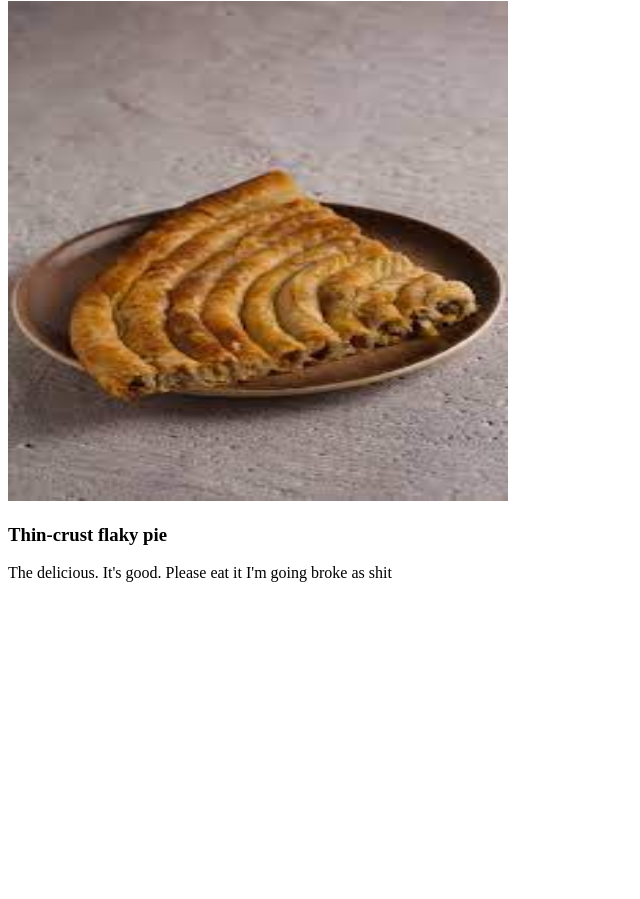
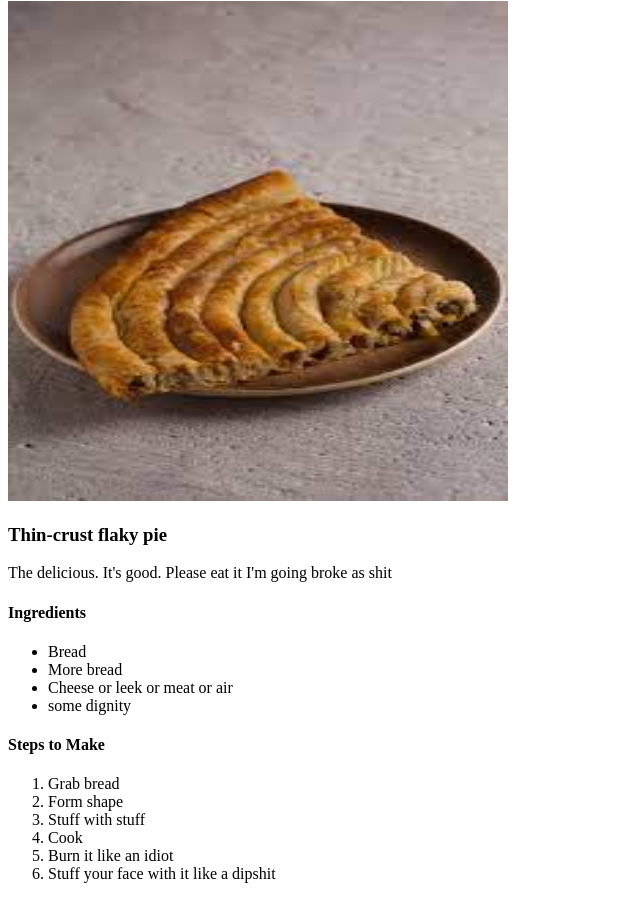
Before and after one commit to trii0dide/epic-project, a plain HTML site: page recipes/BUREK.html in a window 1280 px wide. Shown: the part 79-978 px from the top of the page, without its empty margins (0-640 px from the left). Before the commit the page ends 800 px from the top, so only its background shows below. Drawn offline with Linux system fonts and the light colour scheme.

Commit message:
Added ingredient lists, steps lists, its a parody

```diff
--- a/recipes/BUREK.html
+++ b/recipes/BUREK.html
@@ -13,6 +13,22 @@
 
             Please eat it I'm going broke as shit
         </p>
+        <h4>Ingredients</h4>
+        <ul>
+            <li>Bread</li>
+            <li>More bread</li>
+            <li>Cheese or leek or meat or air</li>
+            <li>some dignity</li>
+        </ul>
+        <h4>Steps to Make</h4>
+        <ol>
+            <li>Grab bread</li>
+            <li>Form shape</li>
+            <li>Stuff with stuff</li>
+            <li>Cook</li>
+            <li>Burn it like an idiot</li>
+            <li>Stuff your face with it like a dipshit</li>
+        </ol>
     </body>
 
 </html>
```
Also changed, not shown: recipes/BLOODYCHICKEN.html (+9 -0 lines), recipes/PUSHTET.html (+12 -0 lines).
